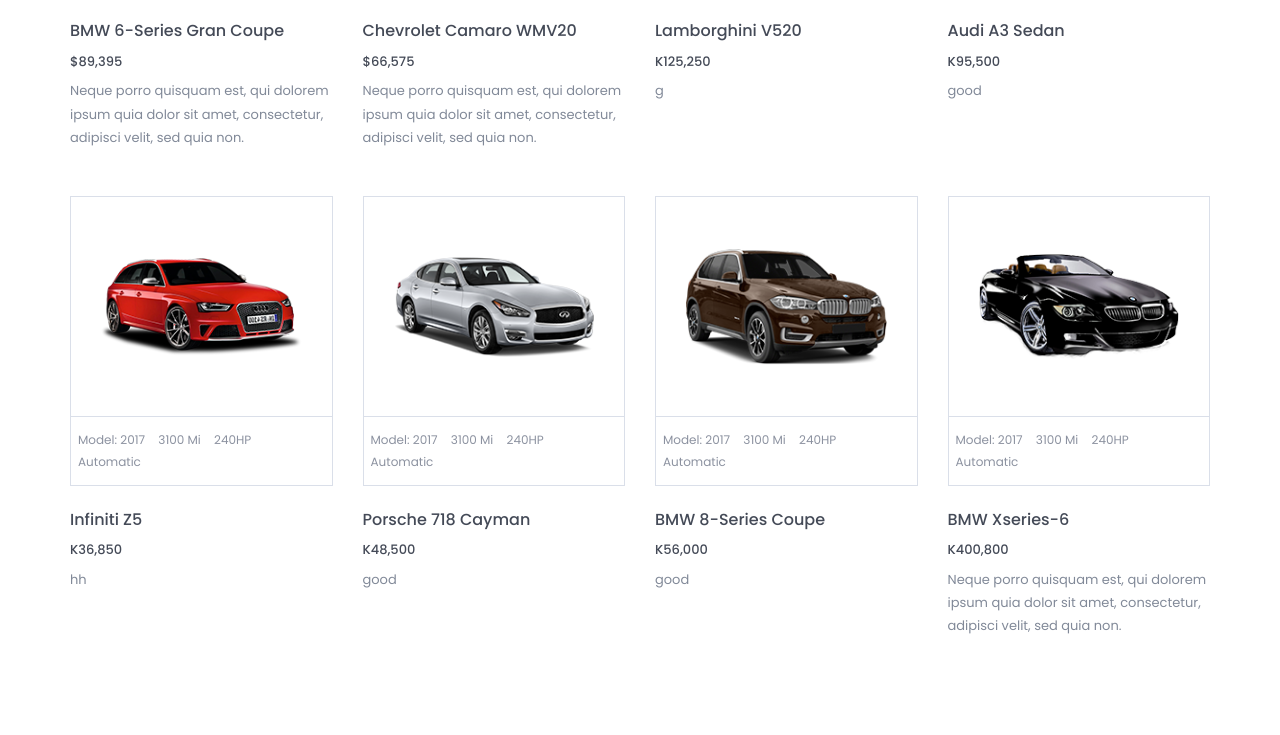
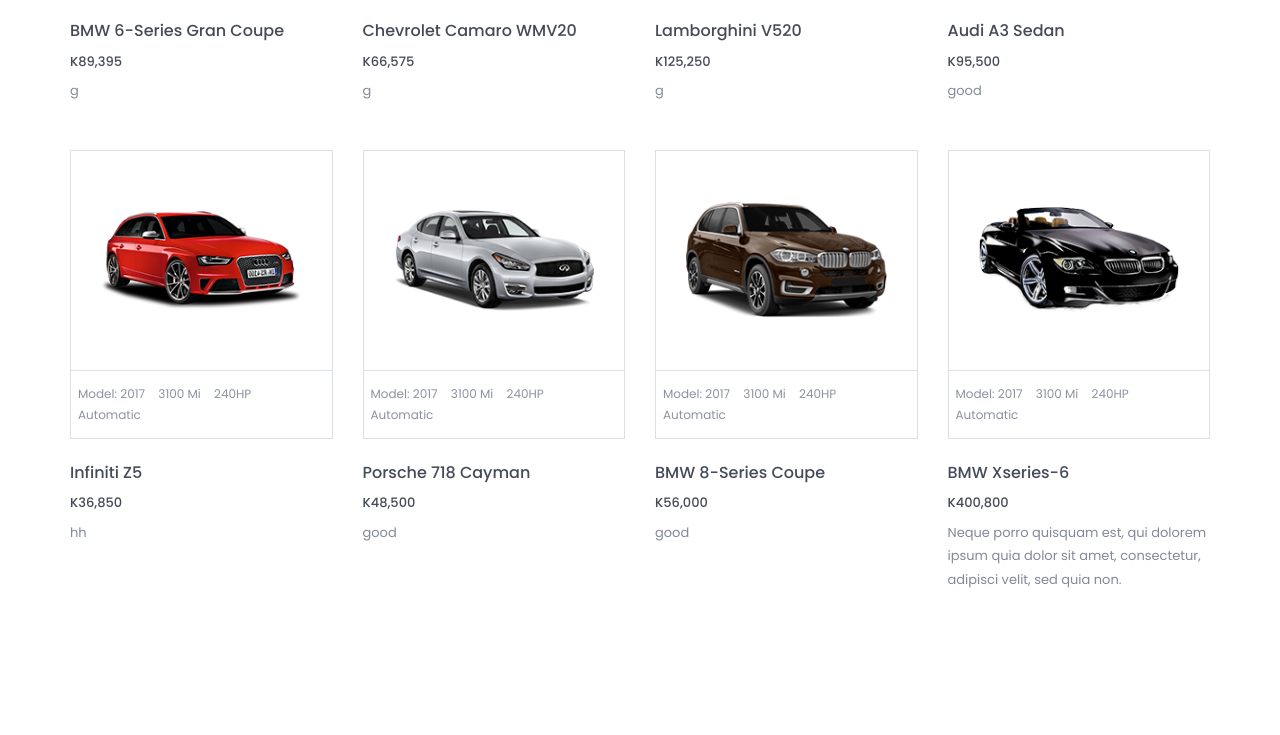
Before and after one commit to munkumbwesmartdeals/Zm, a plain HTML site: page index.html in a window 1280 px wide. Shown: the part 3505-4240 px from the top of the page. Drawn offline with nearby package versions, Linux system fonts and the light colour scheme.

Commit message:
Update index.html

```diff
--- a/index.html
+++ b/index.html
@@ -390,9 +390,9 @@
 								</div>
 								<div class="featured-cars-txt">
 									<h2><a href="#">BMW 6-series gran coupe</a></h2>
-									<h3>$89,395</h3>
+									<h3>k89,395</h3>
 									<p>
-										Neque porro quisquam est, qui dolorem ipsum quia dolor sit amet, consectetur, adipisci velit, sed quia non.
+									g
 									</p>
 								</div>
 							</div>
@@ -414,10 +414,9 @@
 								</div>
 								<div class="featured-cars-txt">
 									<h2><a href="#">chevrolet camaro <span>wmv20</span></a></h2>
-									<h3>$66,575</h3>
+									<h3>k66,575</h3>
 									<p>
-										Neque porro quisquam est, qui dolorem ipsum quia dolor sit amet, consectetur, adipisci velit, sed quia non.
-									</p>
+					g	</p>
 								</div>
 							</div>
 						</div>
@@ -701,7 +700,7 @@ Munkombwe SmartDeals is a trusted car dealership company dedicated to providing
 								</p>
 								<div class="footer-contact">
 									<p>munkombwesmartdeal@gmail.com</p>
-									<p>+1 (885) 2563154554</p>
+									<p>+26077964244</p>
 								</div>
 							</div>
 						</div>
```
